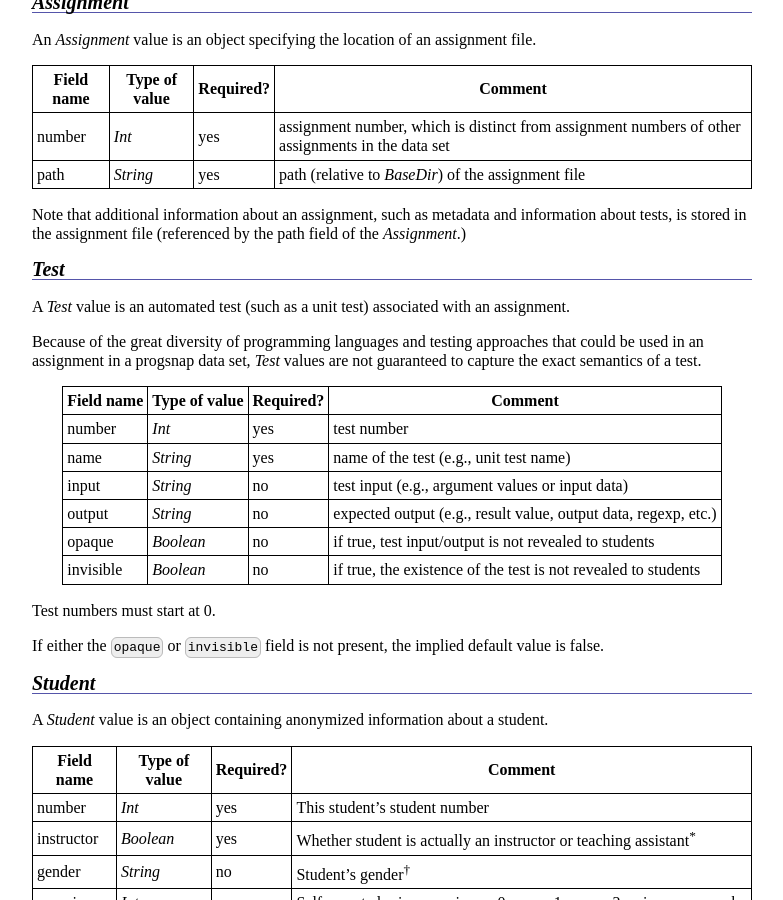
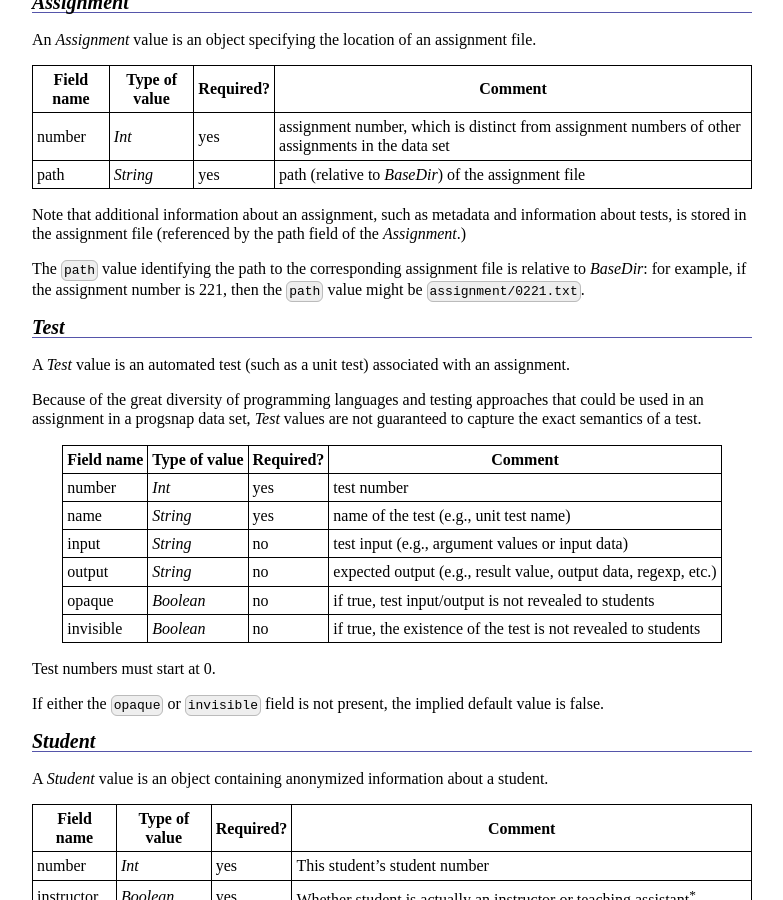
Before and after one commit to cloudcoderdotorg/progsnap-spec, a Jekyll site: the page built from spec-0.1-dev.md, in a window 1280 px wide and 900 px high, scrolled down 1918 px. Shown: the whole window, without its empty margins (248-1031 px from the left). Built offline with Jekyll 4.4.1, drawn with Linux system fonts in a browser that asks for light colours; Markdown is read by kramdown in place of the engine named in the settings.

Commit message:
give example of path value in assignment

```diff
--- a/spec-0.1-dev.md
+++ b/spec-0.1-dev.md
@@ -81,6 +81,8 @@ number     | *Int*         | yes       | assignment number, which is distinct fr
 path       | *String*      | yes       | path (relative to *BaseDir*) of the assignment file
 
 Note that additional information about an assignment, such as metadata and information about tests, is stored in the assignment file (referenced by the path field of the *Assignment*.)
+
+The `path` value identifying the path to the corresponding assignment file is relative to *BaseDir*: for example, if the assignment number is 221, then the `path` value might be `assignment/0221.txt`.
 
 ## *Test*
 
```
